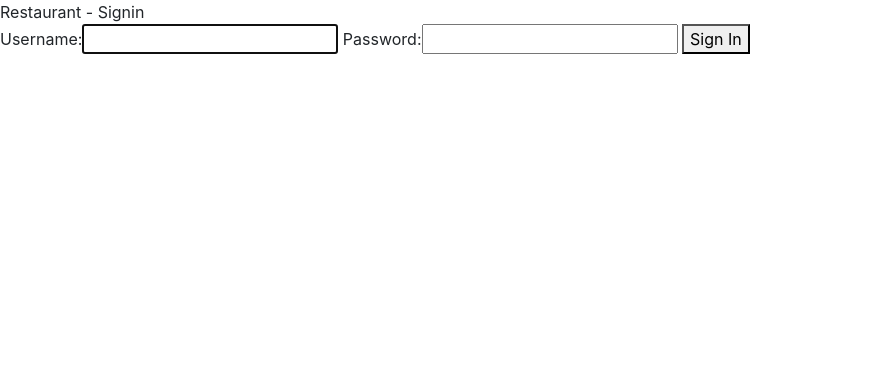
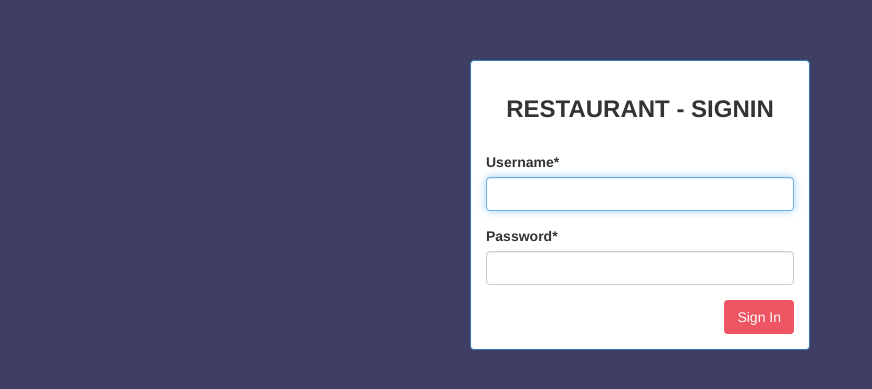
Before and after one commit to robertrahardja/RRDash, a Django app: page /restaurant/sign-in/ in a window 1280 px wide. Shown: the top 389 px of the page, without its empty margins (0-872 px from the left). Run offline with Django 3.2, Linux system fonts and the light colour scheme; some libraries are stand-ins or nearby versions.

Commit message:
Set up Django Bootstrap with forms

```diff
--- a/rrdashapp/forms.py
+++ b/rrdashapp/forms.py
@@ -1,6 +1,5 @@
+from django.contrib.auth.models import User
 from django import forms
-
-from django.contrib.auth.models import User
 from rrdashapp.models import Restaurant
 
 
--- a/rrdashapp/static/css/style.css
+++ b/rrdashapp/static/css/style.css
@@ -0,0 +1,16 @@
+.bg-blue {
+    background-color: #3F3F63;
+
+}
+
+.btn-pink{
+    color: white;
+    background-color: #EE5462;
+}
+
+.btn-pink:hover,
+.btn-pink:focus{
+
+    color: white;
+    background-color: #DA4F5D;
+}
--- a/rrdashapp/templates/base_signup.html
+++ b/rrdashapp/templates/base_signup.html
@@ -1,21 +1,44 @@
 {% load static %}
+
 <!DOCTYPE html>
 <html lang="en">
+
 <head>
     <meta charset="UTF-8">
     <meta name="viewport" content="width=device-width, initial-scale=1.0">
     <title>{% block title %}
-    {% endblock title %}</title>
+        {% endblock title %}</title>
 
     <link rel="stylesheet" href="{% static 'css/bootstrap.min.css' %}">
     <link rel="stylesheet" href="{% static 'css/style.css' %}">
 
+    <link rel="stylesheet" href="https://maxcdn.bootstrapcdn.com/bootstrap/3.4.1/css/bootstrap.min.css">
+    <script src="https://ajax.googleapis.com/ajax/libs/jquery/1.12.4/jquery.min.js"></script>
+    {% comment %} <script src="https://maxcdn.bootstrapcdn.com/bootstrap/3.4.1/js/bootstrap.min.js"></script> {% endcomment %}
     <script src="{% static 'js/bootstrap.min.js' %}"></script>
+
 </head>
-<body>
-    {% block heading %}
-    {% endblock heading %}
-    {% block content %}
-    {% endblock content %}
+
+<body class="bg-blue">
+    <div class="container">
+        <div class="panel-group">
+            <div class="col-lg-4 col-lg-offset-4">
+                <br />
+                <br />
+                <br />
+                <div class="panel panel-primary">
+                    <div class="panel-body">
+                        <h3 class="text-center text-uppercase">
+                            <b>{% block heading %}
+                                {% endblock heading %}</b></h3>
+                        <br />
+                        {% block content %}{% endblock content %}
+                    </div>
+                {% comment %} </div> {% endcomment %}
+            </div>
+        </div>
+    </div>
+
 </body>
+
 </html>
--- a/rrdashapp/templates/restaurant/sign_in.html
+++ b/rrdashapp/templates/restaurant/sign_in.html
@@ -1,4 +1,7 @@
 {% extends 'base_signup.html' %}
+
+{% load crispy_forms_tags %}
+
 {% block title %}
 Sign In
 {% endblock title %}
@@ -8,9 +11,13 @@ Restaurant - Signin
 {% endblock heading %}
 
 {% block content %}
- <form method="POST">
+
+ <form method="POST" class="form-default">
+ <div class="form-group">
    {% csrf_token %}
-   {{ form }}
-   <button type='submit'>Sign In</button>
-   </form>
+   {{ form |crispy}}
+   </div>
+   <button type='submit' class="btn btn-pink pull-right">Sign In</button>
+
+</form>
 {% endblock content %}
--- a/rrdashapp/views.py
+++ b/rrdashapp/views.py
@@ -1,8 +1,9 @@
 from django.shortcuts import render, redirect
+from django.contrib.auth import authenticate, login
+from django.contrib.auth.models import User
 from django.contrib.auth.decorators import login_required
 from rrdashapp.forms import UserForm, RestaurantForm
-from django.contrib.auth import authenticate, login
-from django.contrib.auth.models import User
+
 
 # Create your views here.
 
```
Also changed, not shown: RRDash/settings.py (+6 -1 lines), rrdashapp/templates/restaurant/sign_up.html (+10 -3 lines).
